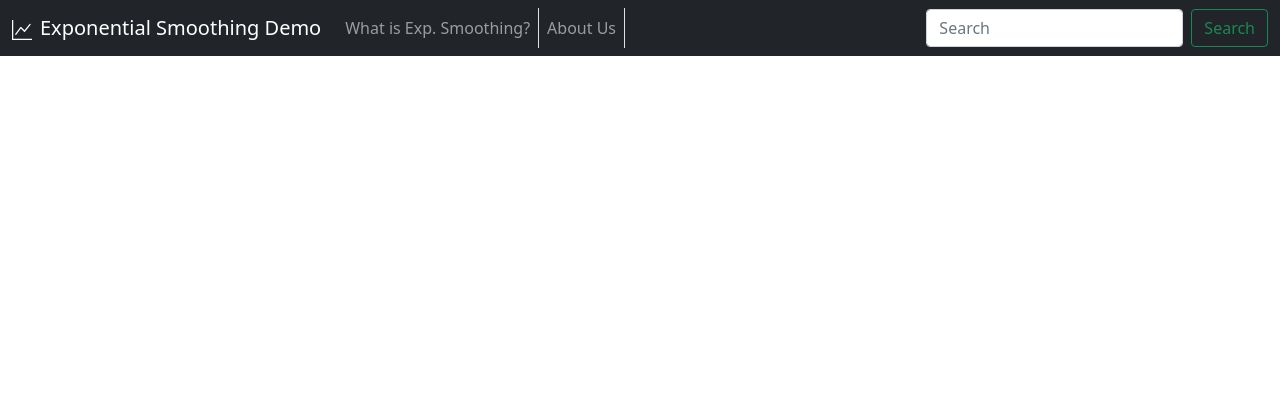
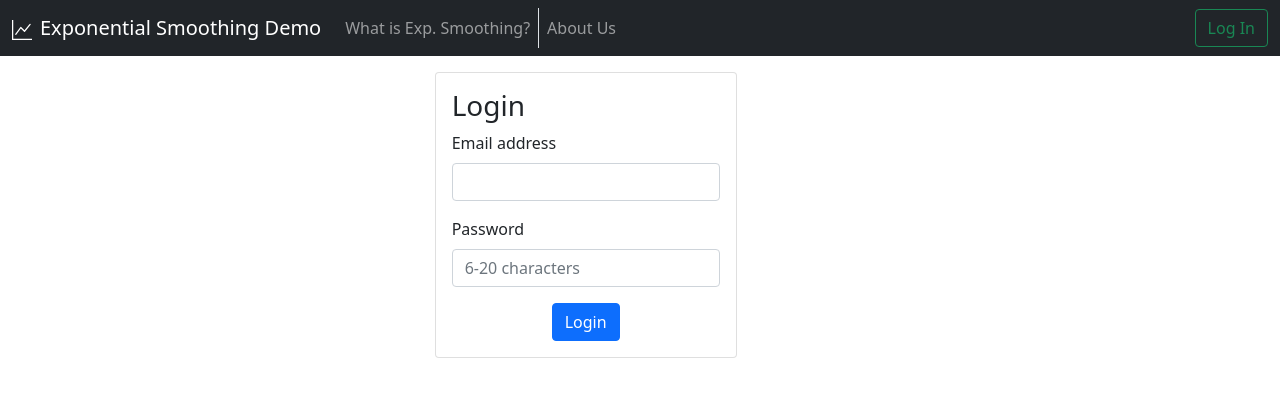
Before and after one commit to shuky-shukrun/Exponential-Smoothing-Demo, a React (Create React App) app: page /login in a window 1280 px wide. Shown: the top 396 px of the page. Built offline with nearby package versions, Linux system fonts and the light colour scheme; no server answers.

Commit message:
implement basic login & logout

```diff
--- a/src/App.js
+++ b/src/App.js
@@ -5,24 +5,22 @@ import WhatIsPage from "./pages/what-is/what-is";
 
 import "./App.css";
 import { Switch, Route } from "react-router-dom";
+import LoginPage from "./pages/login-page/login-page";
+import { AuthProvider } from "./contexts/auth-context";
 
 function App() {
   return (
-    <div className="App">
-      <TopNavbar />
-      <Switch>
-        <Route path="/" exact>
-          <HomePage />
-        </Route>
-        <Route path="/what-is">
-          <WhatIsPage />
-        </Route>
-        <Route path="/about-us">
-          <AboutUsPage />
-        </Route>
-        <Route path="/login"></Route>
-      </Switch>
-    </div>
+    <AuthProvider>
+      <div className="App">
+        <TopNavbar />
+        <Switch>
+          <Route path="/" exact component={HomePage} />
+          <Route path="/what-is" component={WhatIsPage} />
+          <Route path="/about-us" component={AboutUsPage} />
+          <Route path="/login" component={LoginPage} />
+        </Switch>
+      </div>
+    </AuthProvider>
   );
 }
 
--- a/src/components/top-navbar/top-navbar.jsx
+++ b/src/components/top-navbar/top-navbar.jsx
@@ -1,7 +1,18 @@
 import { GraphUp } from "react-bootstrap-icons";
-import { Link } from "react-router-dom";
+import { Link, Redirect, useHistory } from "react-router-dom";
+import { useAuth } from "../../contexts/auth-context";
 
 const TopNavbar = (props) => {
+  const { currentUser, logout } = useAuth();
+  const history = useHistory();
+
+  async function handleLogout() {
+    try {
+      await logout();
+      history.pushState("/");
+    } catch {}
+  }
+
   return (
     <nav className="navbar navbar-expand-md navbar-dark fixed-top bg-dark">
       <div className="container-fluid">
@@ -32,22 +43,31 @@ const TopNavbar = (props) => {
               </Link>
             </li>
             <li className="nav-item">
-              <Link className="nav-link border-end" to="/about-us">
+              <Link className="nav-link" to="/about-us">
                 About Us
               </Link>
             </li>
           </ul>
-          <form className="d-flex">
-            <input
-              className="form-control me-2"
-              type="search"
-              placeholder="Search"
-              aria-label="Search"
-            />
-            <button className="btn btn-outline-success" type="submit">
-              Search
+          {currentUser && (
+            <p className="nav-link " style={{ color: "white" }}>
+              Email: {currentUser.email}
+            </p>
+          )}
+
+          {currentUser && (
+            <button
+              className="btn btn-outline-success"
+              type="submit"
+              onClick={handleLogout}
+            >
+              Log Out
             </button>
-          </form>
+          )}
+          {!currentUser && (
+            <Link className="btn btn-outline-success" type="submit" to="/login">
+              Log In
+            </Link>
+          )}
         </div>
       </div>
     </nav>
--- /dev/null
+++ b/src/contexts/auth-context.js
@@ -0,0 +1,40 @@
+import React, { Children, useContext, useEffect, useState } from "react";
+import { auth } from "../firebase";
+const AuthContext = React.createContext();
+
+export function useAuth() {
+  return useContext(AuthContext);
+}
+
+export function AuthProvider({ children }) {
+  const [currentUser, setCurrentUser] = useState(null);
+  const [loading, setLoading] = useState(true);
+
+  function login(email, password) {
+    return auth.signInWithEmailAndPassword(email, password);
+  }
+
+  function logout() {
+    return auth.signOut();
+  }
+
+  useEffect(() => {
+    const unsubscribe = auth.onAuthStateChanged((user) => {
+      setCurrentUser(user);
+      setLoading(false);
+    });
+    return unsubscribe;
+  }, []);
+
+  const values = {
+    currentUser,
+    login,
+    logout,
+  };
+
+  return (
+    <AuthContext.Provider value={values}>
+      {!loading && children}
+    </AuthContext.Provider>
+  );
+}
--- /dev/null
+++ b/src/firebase.js
@@ -0,0 +1,14 @@
+import firebase from "firebase";
+import "firebase/app";
+
+const app = firebase.initializeApp({
+  apiKey: process.env.REACT_APP_FIREBASE_API_KAY,
+  authDomain: process.env.REACT_APP_FIREBASE_AUTH_DOMAIN,
+  projectId: process.env.REACT_APP_FIREBASE_PROJECT_ID,
+  storageBucket: process.env.REACT_APP_FIREBASE_STORAGE_BUCKET,
+  messagingSenderId: process.env.REACT_APP_FIREBASE_MESSAGING_SENDER_ID,
+  appId: process.env.REACT_APP_FIREBASE_APP_ID,
+});
+
+export const auth = app.auth();
+export default app;
--- /dev/null
+++ b/src/pages/login-page/login-page.jsx
@@ -0,0 +1,74 @@
+import React, { useRef } from "react";
+import { useAuth } from "../../contexts/auth-context";
+import Card from "../../components/card";
+import { useState } from "react";
+import { useHistory } from "react-router-dom";
+
+const LoginPage = () => {
+  const emailRef = useRef();
+  const passwordRef = useRef();
+  const { login, currentUser } = useAuth();
+  const [error, setError] = useState("");
+  const [loading, setLoading] = useState(false);
+  const history = useHistory();
+
+  async function handleSubmit(e) {
+    e.preventDefault();
+
+    try {
+      setError("");
+      setLoading(true);
+      await login(emailRef.current.value, passwordRef.current.value);
+      history.push("/");
+    } catch {
+      setError("Failed to login");
+    }
+  }
+  return (
+    <div className="row">
+      <div className="col-4 justify-content-center"></div>
+      <div className="col-3 justify-content-center">
+        <Card>
+          <h3>Login</h3>
+          <form onSubmit={handleSubmit}>
+            <div className="mb-3">
+              <label htmlFor="exampleInputEmail1" className="form-label">
+                Email address
+              </label>
+              <input
+                type="email"
+                className="form-control"
+                id="exampleInputEmail1"
+                aria-describedby="emailHelp"
+                ref={emailRef}
+                required
+              />
+            </div>
+            <div className="mb-3">
+              <label htmlFor="exampleInputPassword1" className="form-label">
+                Password
+              </label>
+              <input
+                type="password"
+                className="form-control"
+                id="exampleInputPassword1"
+                placeholder="6-20 characters"
+                ref={passwordRef}
+                required
+              />
+              {error && <div>{error}</div>}
+            </div>
+            <div className="d-flex justify-content-center">
+              <button type="submit" className="btn btn-primary ">
+                Login
+              </button>
+            </div>
+          </form>
+        </Card>
+      </div>
+      <div className="col-4 justify-content-center"></div>
+    </div>
+  );
+};
+
+export default LoginPage;
```
